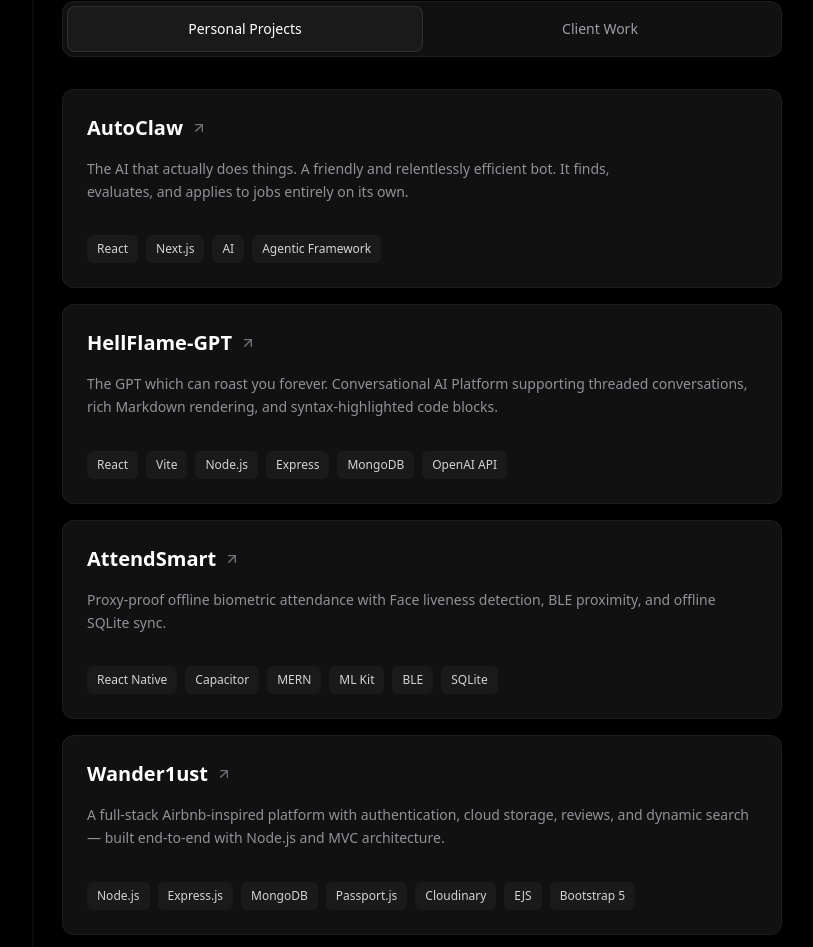
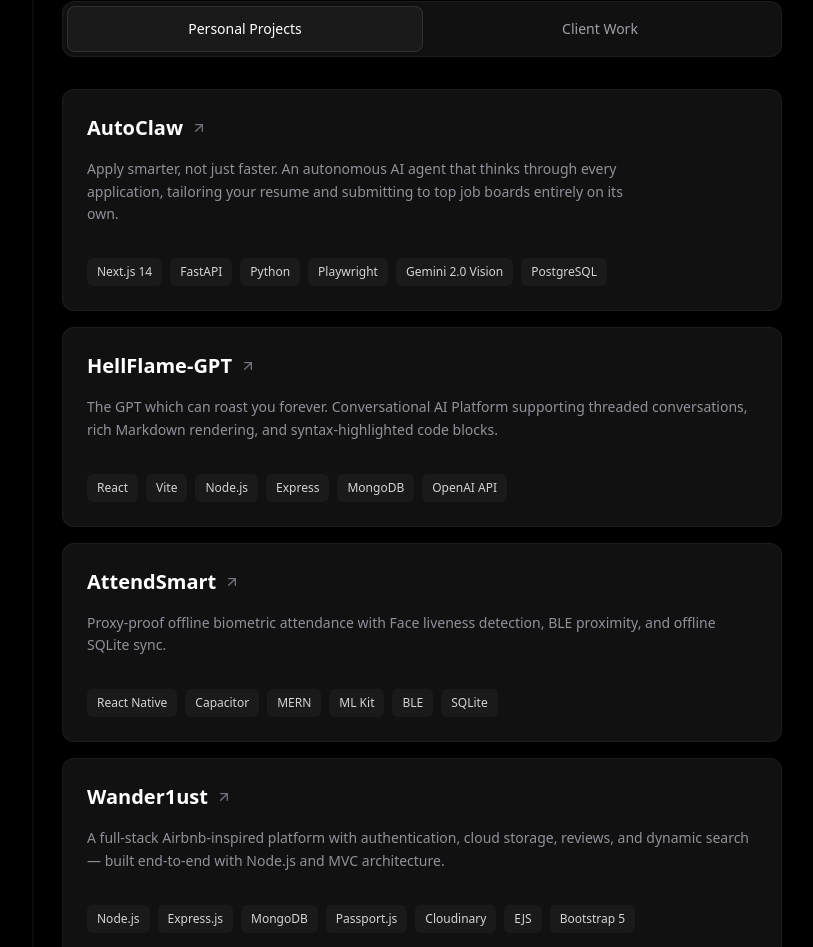
Before and after one commit to kr1shnac/krish-portfolio, a Next.js app: page / in a window 1280 px wide. Shown: the part 1014-1961 px from the top of the page, without its empty margins (218-1031 px from the left). Built offline with nearby package versions, Linux system fonts and the light colour scheme.

Commit message:
corrected the vh of chat window

```diff
--- a/src/components/Projects.tsx
+++ b/src/components/Projects.tsx
@@ -107,8 +107,8 @@
                                     key={project.id}
                                     delay={0.1 + index * 0.1}
                                 >
-                                    {project.id === "autoclaw" ? (
-                                        <a href={project.url !== "#" ? project.url : undefined} target="_blank" rel="noopener noreferrer" className="block h-full group/card">
+                                    {(["autoclaw", "hellflame-gpt"].includes(project.id) && project.url !== "#") ? (
+                                        <a href={project.url} target="_blank" rel="noopener noreferrer" className="block h-full group/card">
                                             {cardContent}
                                         </a>
                                     ) : (
--- a/src/data/siteData.ts
+++ b/src/data/siteData.ts
@@ -150,25 +150,28 @@
             id: "autoclaw",
             title: "AutoClaw",
             category: "Personal",
-            description: "The AI that actually does things. A friendly and relentlessly efficient bot. It finds, evaluates, and applies to jobs entirely on its own.",
+            description: "Apply smarter, not just faster. An autonomous AI agent that thinks through every application, tailoring your resume and submitting to top job boards entirely on its own.",
             keyFeatures: [
                 "Autonomous Job Applications: Finds, evaluates, and applies to jobs entirely on its own.",
-                "Natural Chat Interface: Just talk to it like a friend to initiate complex workflows.",
-                "Decision-Making engine: Autonomous decision-making and execution.",
-                "Relentless Agent: Your relentless Personal Agent—COMING SOON."
+                "Gemini 2.0 Vision: Uses cutting-edge AI to understand and navigate job portals.",
+                "Playwright Automation: Industry-standard web automation for reliable submissions.",
+                "Resume Tailoring: Thinks through every application and customizes your resume for the best fit."
             ],
             whatIBuilt: [
-                "Designed and developed the entire automated agentic workflow designed for relentlessly efficient execution.",
-                "Integrated natural language parsing for intelligent job application and evaluation.",
-                "Developed the initial front-end chat interface allowing easy task delegation."
+                "Built a high-performance backend using FastAPI and Python for agentic logic.",
+                "Implemented Playwright scripts for robust, autonomous web interaction and submission.",
+                "Leveraged Gemini 2.0 Vision to create an agent that can 'see' and reason about web pages.",
+                "Developed a Next.js 14 frontend for real-time monitoring and task delegation."
             ],
             techStackDetailed: [
-                "Frontend: React, Next.js",
-                "AI Integration: Agentic Framework",
-                "Deployment: Vercel"
+                "Frontend: Next.js 14",
+                "Backend: FastAPI (Python)",
+                "Automation: Playwright",
+                "AI Engine: Gemini 2.0 Vision",
+                "Database: PostgreSQL"
             ],
-            techStack: ["React", "Next.js", "AI", "Agentic Framework"],
-            whyIBuiltIt: "Just chat with it like a friend, and watch it execute. COMING SOON Your Personal Agent.",
+            techStack: ["Next.js 14", "FastAPI", "Python", "Playwright", "Gemini 2.0 Vision", "PostgreSQL"],
+            whyIBuiltIt: "Applying for jobs is a full-time job in itself. I built AutoClaw to level the playing field, creating an agent that doesn't just spam applications but actually thinks through each one, tailoring the approach for maximum success.",
             images: [
                 {
                     url: "https://images.unsplash.com/photo-1677442136019-21780ecad995?auto=format&fit=crop&q=80&w=1000",
@@ -218,7 +221,7 @@
                     caption: "Complex code blocks rendered cleanly with syntax highlighting."
                 }
             ],
-            url: "#",
+            url: "https://hellflame-gpt.vercel.app/",
             github: "https://github.com/kr1shnac/krish-GPT",
             gradient: "from-blue-500/15 via-transparent to-transparent"
         },
```
